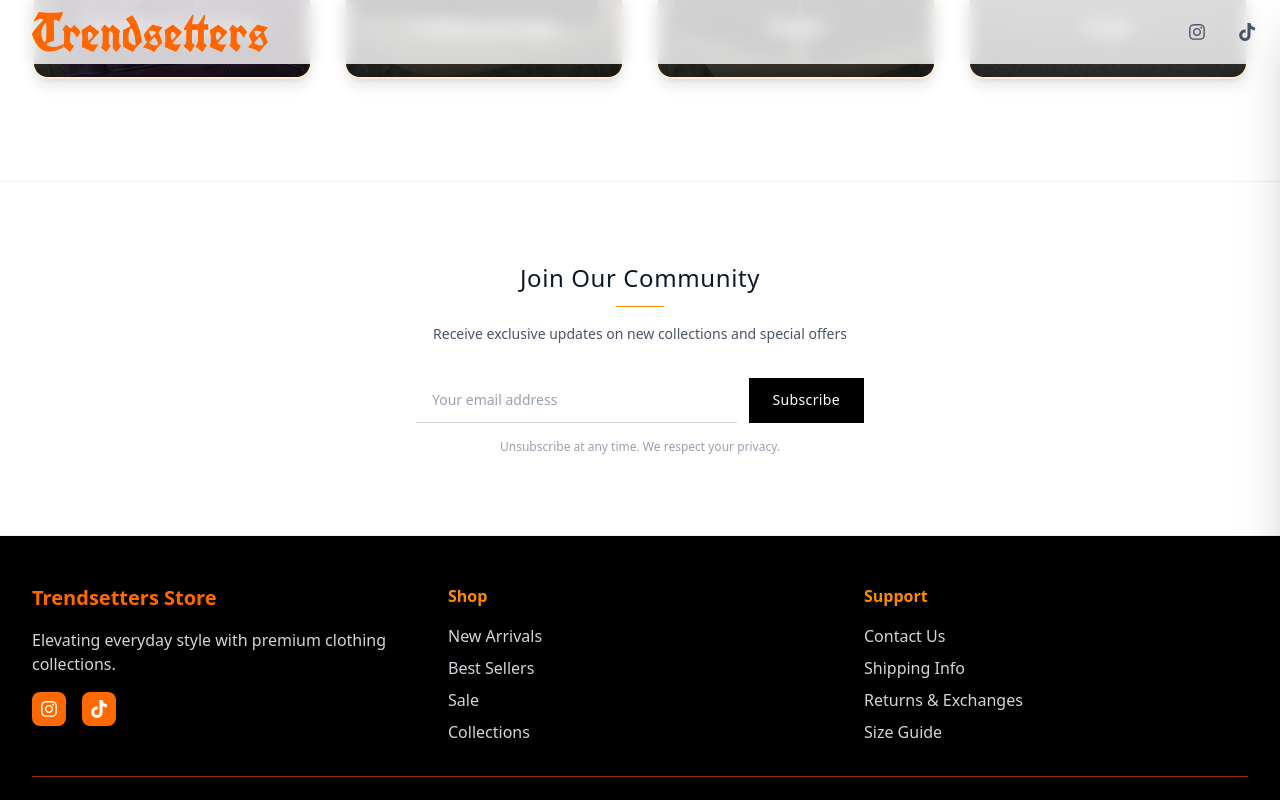
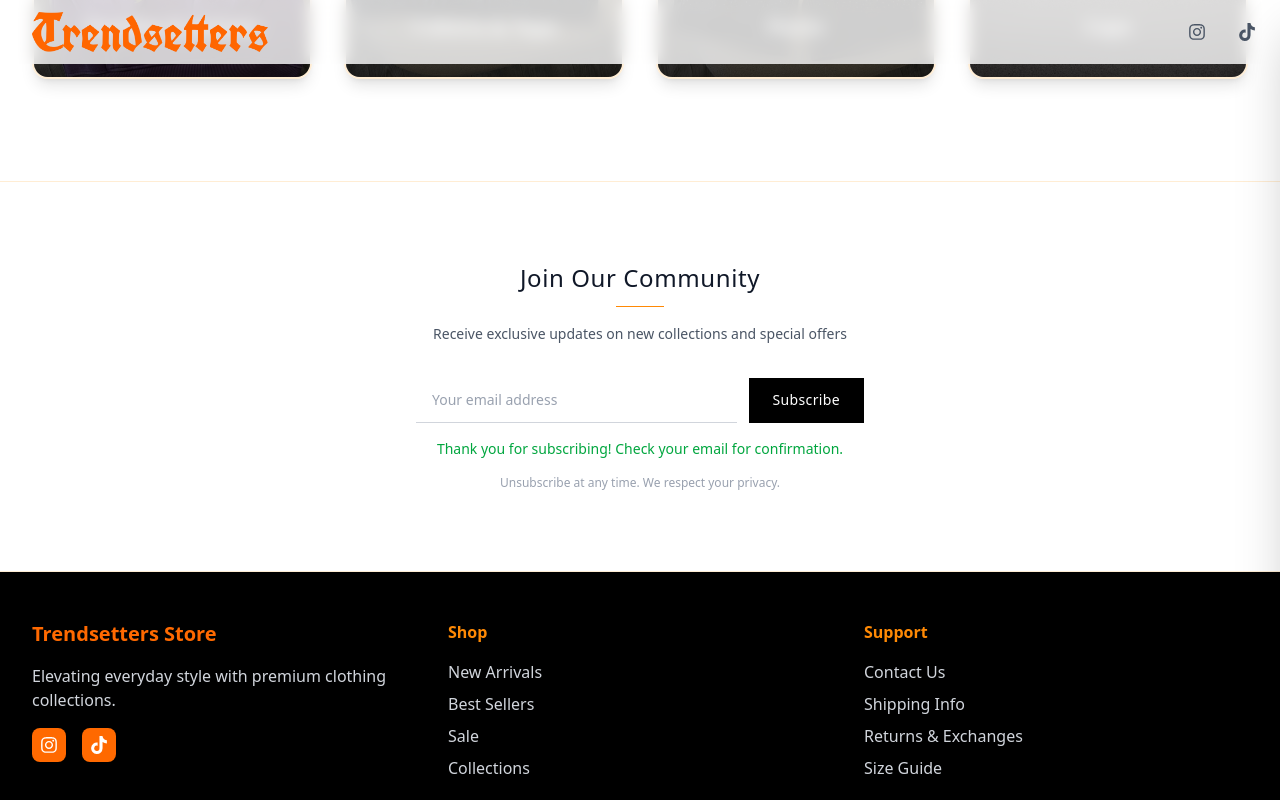
Before and after one commit to larmarjago/trendsetter, a React (Vite) app: page / in a window 1280 px wide. Both pictures are taken after typing "name@example.com" into the empty fields and a click on the button "Subscribe". Shown: the part 1419-2219 px from the top of the page. Built offline with nearby package versions, Linux system fonts and the light colour scheme.

Commit message:
Add Newsletter component

```diff
--- a/src/Navigations/Newsletter.jsx
+++ b/src/Navigations/Newsletter.jsx
@@ -3,12 +3,36 @@ import React, { useState } from "react";
 
 const NewsLetter = () => {
   const [email, setEmail] = useState("");
+  const [status, setStatus] = useState(""); // 'success', 'error', 'loading'
+  const [message, setMessage] = useState("");
 
-  const handleSubmit = (e) => {
+  const handleSubmit = async (e) => {
     e.preventDefault();
-    // Handle newsletter signup
-    console.log("NewsLetter signup:", email);
-    setEmail("");
+    setStatus("loading");
+    setMessage("");
+
+    try {
+      // Simulate API call to newsletter service
+      await new Promise((resolve) => setTimeout(resolve, 1000));
+
+      // Here you would integrate with your newsletter service (Mailchimp, ConvertKit, etc.)
+      // Example: await axios.post('/api/newsletter', { email });
+
+      setStatus("success");
+      setMessage(
+        "Thank you for subscribing! Check your email for confirmation."
+      );
+      setEmail("");
+
+      // Reset success message after 5 seconds
+      setTimeout(() => {
+        setStatus("");
+        setMessage("");
+      }, 5000);
+    } catch (error) {
+      setStatus("error");
+      setMessage("Something went wrong. Please try again.");
+    }
   };
 
   return (
@@ -33,15 +57,32 @@ const NewsLetter = () => {
               placeholder="Your email address"
               className="flex-1 px-4 py-3 bg-transparent border-b border-gray-300 text-gray-900 placeholder-gray-400 focus:outline-none focus:border-orange-500 transition-colors text-sm"
               required
+              disabled={status === "loading"}
             />
             <button
               type="submit"
-              className="px-6 py-3 bg-black hover:bg-gray-800 text-white font-light text-sm tracking-wide transition-colors duration-300"
+              disabled={status === "loading"}
+              className="px-6 py-3 bg-black hover:bg-gray-800 text-white font-light text-sm tracking-wide transition-colors duration-300 disabled:bg-gray-400 disabled:cursor-not-allowed"
             >
-              Subscribe
+              {status === "loading" ? "Subscribing..." : "Subscribe"}
             </button>
           </div>
         </form>
+
+        {/* Status Messages */}
+        {message && (
+          <div
+            className={`mt-4 text-sm ${
+              status === "success"
+                ? "text-green-600"
+                : status === "error"
+                ? "text-red-600"
+                : "text-gray-600"
+            }`}
+          >
+            {message}
+          </div>
+        )}
 
         <p className="text-gray-400 text-xs mt-4">
           Unsubscribe at any time. We respect your privacy.
```
